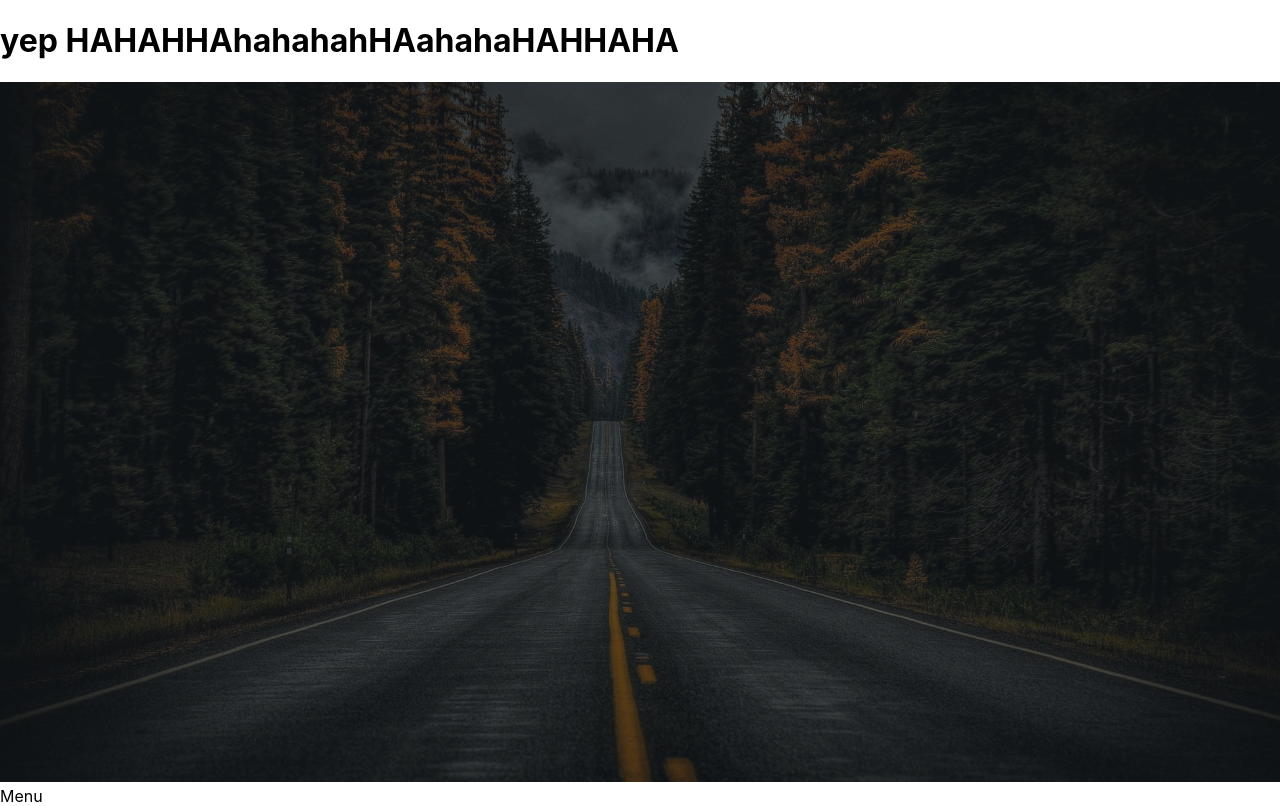
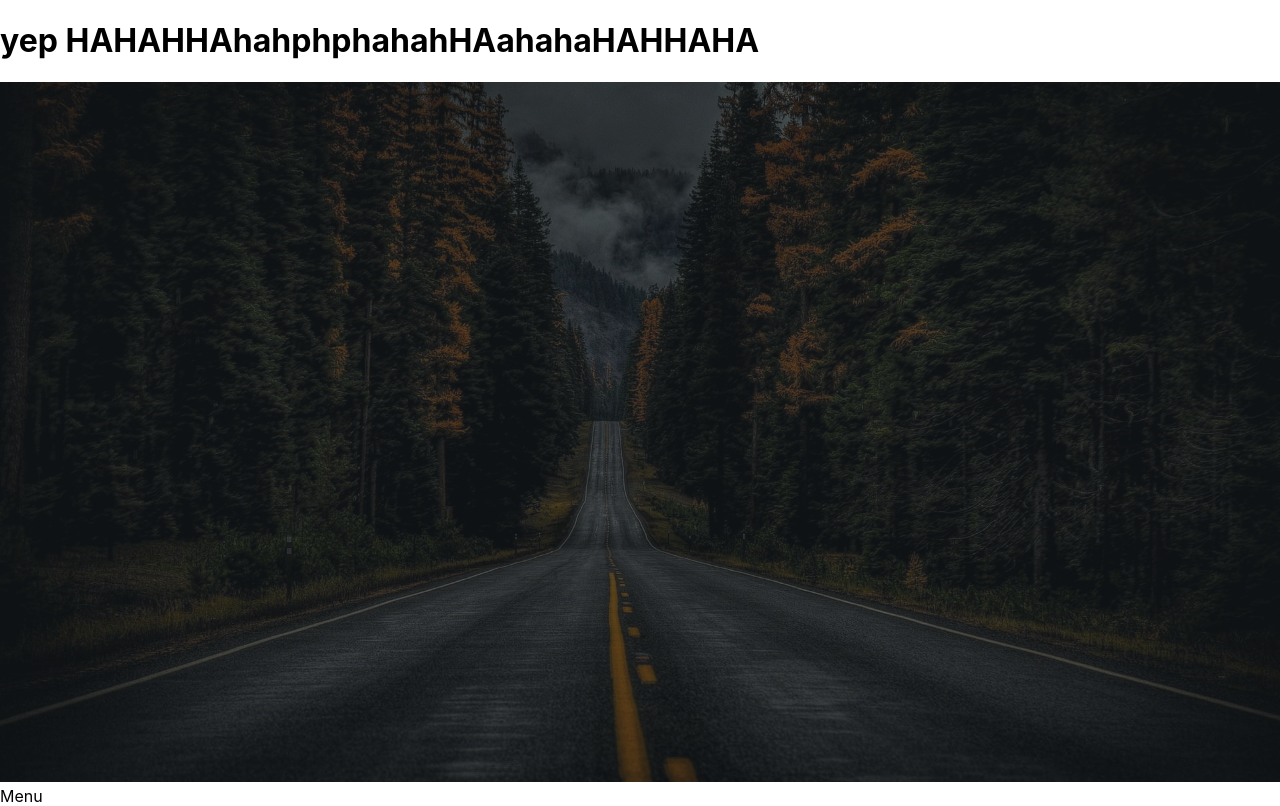
Before and after one commit to ismaw3he/test-deploy, a React (Create React App) app: page / in a window 1280 px wide. Built offline with nearby package versions, Linux system fonts and the light colour scheme.

Commit message:
test 2.4

```diff
--- a/src/App.js
+++ b/src/App.js
@@ -8,7 +8,7 @@ function App() {
     return (
         <HashRouter basename='/test-deploy'>
             <div>
-                <h1>yep HAHAHHAhahahahHAahahaHAHHAHA</h1>
+                <h1>yep HAHAHHAhahphphahahHAahahaHAHHAHA</h1>
                 <About />
 
             </div>
```
